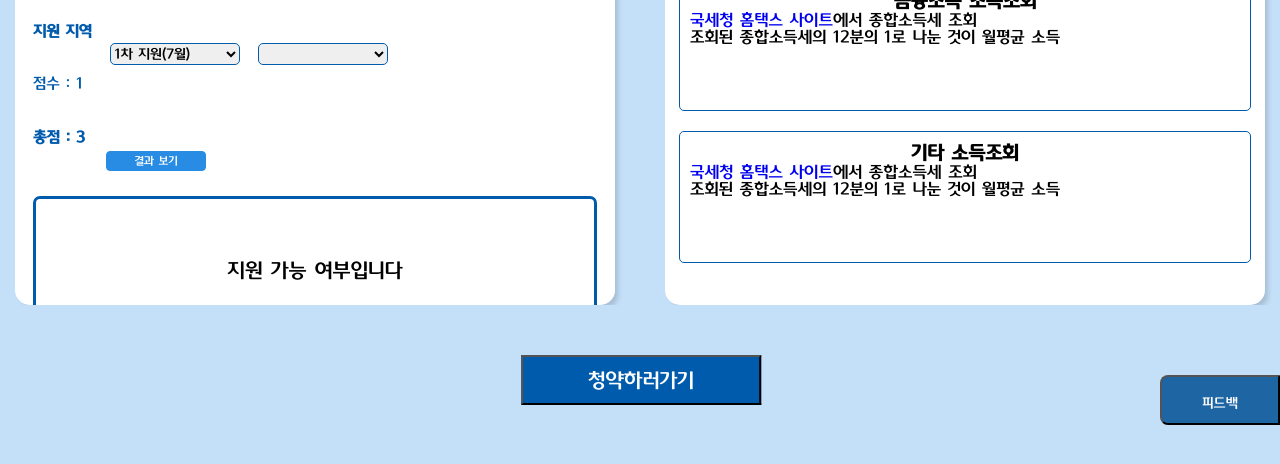
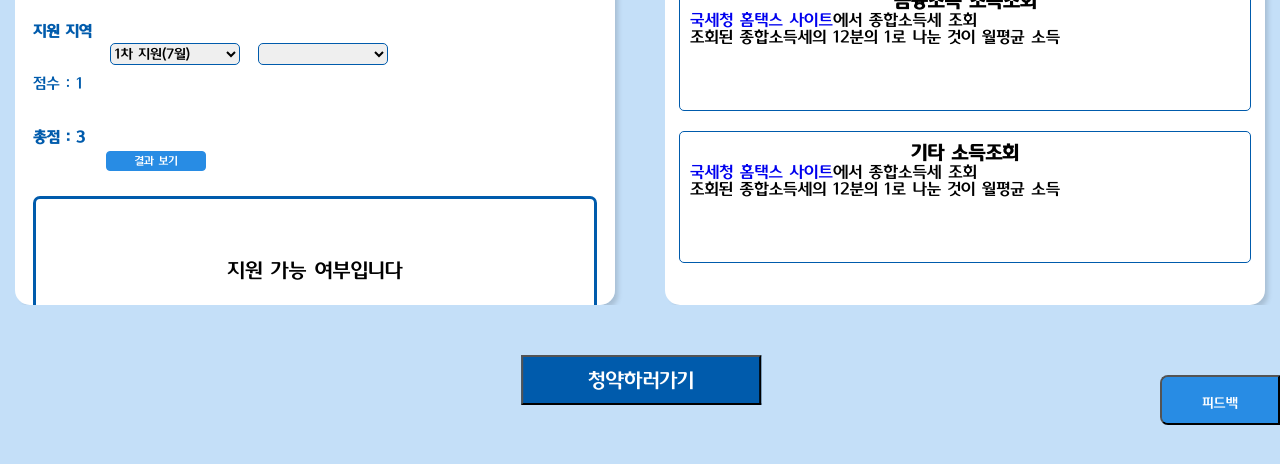
Before and after one commit to HeiniHeo/AllAboutSHT, a Next.js app in the folder Front/: page / in a window 1280 px wide. In both pictures the pointer is over the button "피드백". Shown: the part 685-1149 px from the top of the page. Built offline with nearby package versions, Linux system fonts and the light colour scheme.

Commit message:
feedback

```diff
--- a/Front/components/Feedback.jsx
+++ b/Front/components/Feedback.jsx
@@ -16,6 +16,7 @@ const FeedBack = () => {
 
     const handleSubmit = (e) => {
         e.preventDefault()
+        setFeedback(!feedback)
         postFeedback({ feedbackcontent: feedbackcontent })
 
     }
--- a/Front/css/index.css
+++ b/Front/css/index.css
@@ -66,14 +66,13 @@ a{
     font-size: 20px;
     background: rgb(40, 140, 228);
     color:white;
-
 }
 
 .FeedBack_open{
     position:absolute;
     width: 120px;
     height: 50px;
-    background: #1e65a3;
+    background: rgb(0,91,172);
     text-align: center;
     padding:18px 0;
     box-sizing: border-box;
@@ -86,11 +85,16 @@ a{
     border-bottom-left-radius: 8px;
 }
 
+.FeedBack_open:hover{
+    background: rgb(40, 140, 228);
+    color:white;
+}
+
 .FeedBack_close{
     position:absolute;
     width: 120px;
     height: 50px;
-    background: #1e65a3;
+    background: rgb(0,91,172);
     text-align: center;
     padding:18px 0;
     box-sizing: border-box;
@@ -101,6 +105,11 @@ a{
     transition:all 0.5s;
     border-top-left-radius: 8px;
     border-bottom-left-radius: 8px;
+}
+
+.FeedBack_close:hover{
+    background: rgb(40, 140, 228);
+    color:white;
 }
 
 .feedbackOpen{
```
Also changed, not shown: 1 other file (tests, documents, lock files or other folders).
